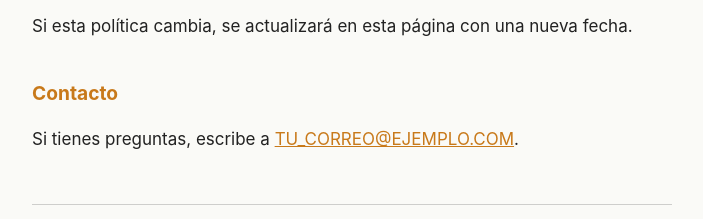
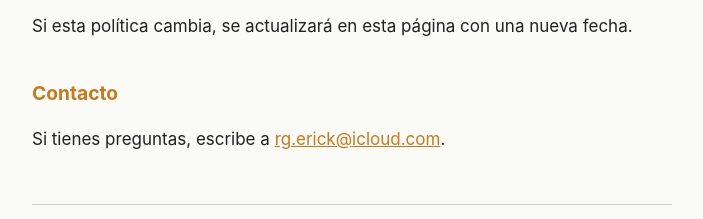
Before and after one commit to iscperg/ner-app, a plain HTML site: page privacy.html in a window 1280 px wide. Shown: the part 800-1019 px from the top of the page, without its empty margins (288-991 px from the left). Drawn offline with Linux system fonts and the light colour scheme.

Commit message:
Update privacy.html

```diff
--- a/privacy.html
+++ b/privacy.html
@@ -37,7 +37,7 @@
   <p>Si esta política cambia, se actualizará en esta página con una nueva fecha.</p>
 
   <h2>Contacto</h2>
-  <p>Si tienes preguntas, escribe a <a href="mailto:TU_CORREO@EJEMPLO.COM">TU_CORREO@EJEMPLO.COM</a>.</p>
+  <p>Si tienes preguntas, escribe a <a href="mailto:rg.erick@icloud.com">rg.erick@icloud.com</a>.</p>
 
   <hr id="en">
 
```
